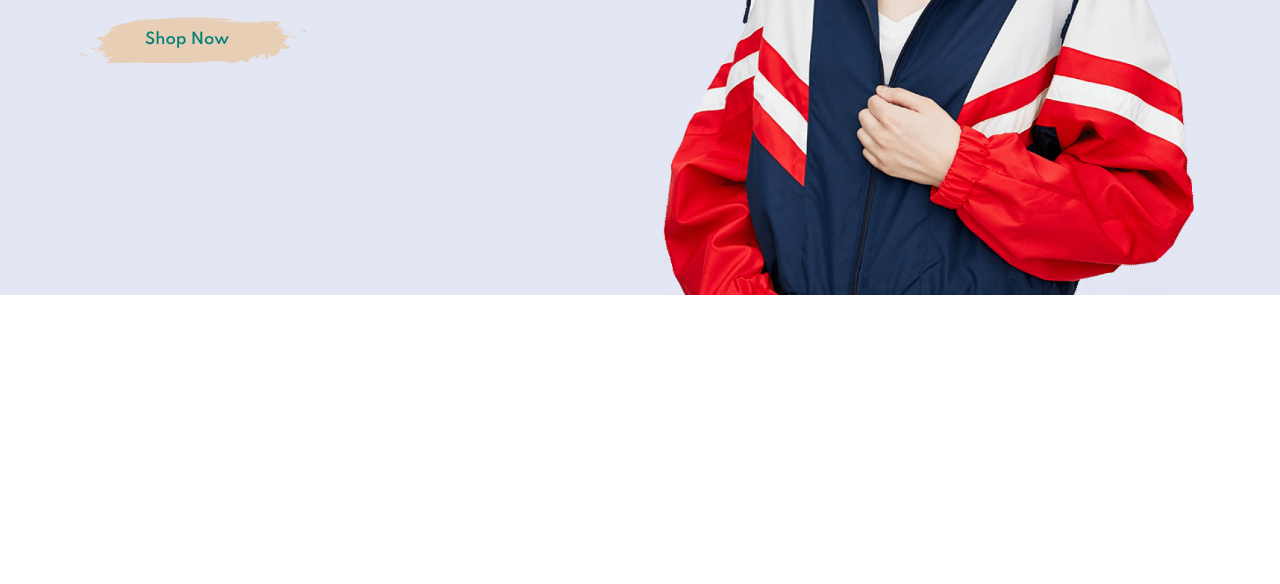
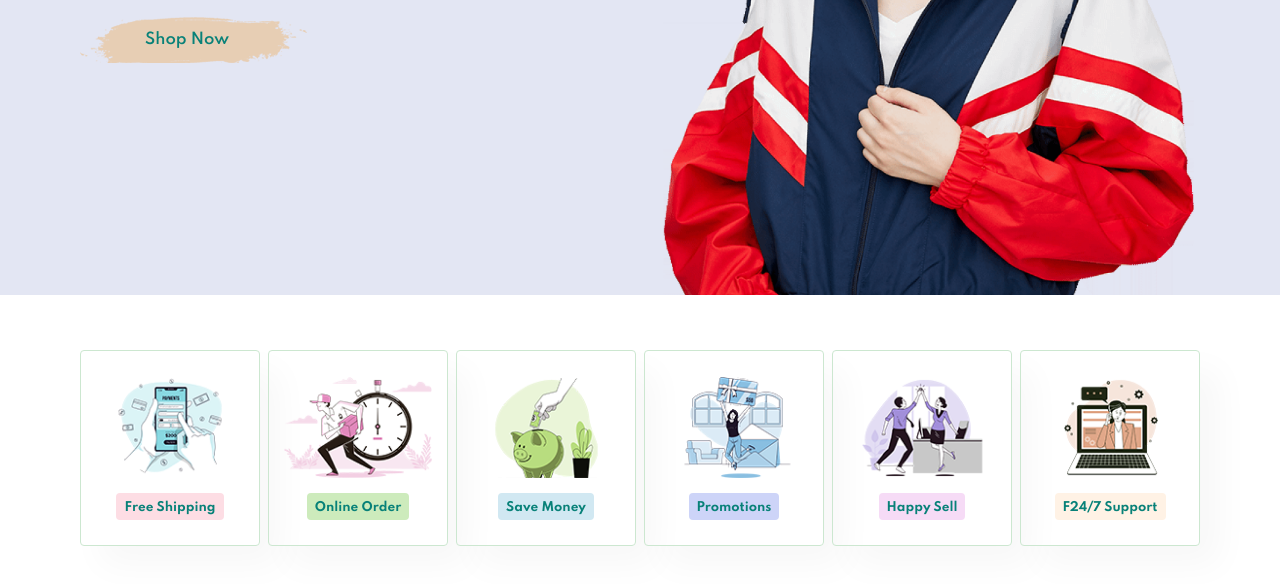
Before and after one commit to GustavoMarialva/Cara-Ecommerce, a plain HTML site: page index.html in a window 1280 px wide. Shown: the part 510-1094 px from the top of the page. Before the commit the page ends 805 px from the top, so only its background shows below. Drawn offline with Linux system fonts and the light colour scheme.

Commit message:
adiciona section features

```diff
--- a/css/style.css
+++ b/css/style.css
@@ -132,3 +132,56 @@ body {
   font-size: 15px;
   font-weight: 600;
 }
+
+.features {
+  display: flex;
+  align-items: center;
+  justify-content: space-between;
+  flex-wrap: nowrap;
+}
+
+.features__box {
+  width: 180px;
+  text-align: center;
+  padding: 25px 15px;
+  box-shadow: 20px 20px 34px rgb(0, 0, 0, 0.03);
+  border: 1px solid #cce7d0;
+  border-radius: 4px;
+  margin: 15px 0;
+}
+
+.features__box:hover {
+  box-shadow: 10px 10px 54px rgb(70, 62, 221, 0.1);
+}
+
+.features__text {
+  display: inline-block;
+  padding: 9px 8px 6px 8px;
+  line-height: 1;
+  border-radius: 4px;
+  color: #088178;
+}
+
+.features__text-color1 {
+  background-color: #fddde4;
+}
+.features__text-color2 {
+  background-color: #cdebbc;
+}
+.features__text-color3 {
+  background-color: #d1e8f2;
+}
+.features__text-color4 {
+  background-color: #cdd4f8;
+}
+.features__text-color5 {
+  background-color: #f6dbf6;
+}
+.features__text-color6 {
+  background-color: #fff2e5;
+}
+
+.features__img {
+  width: 100%;
+  margin-bottom: 10px;
+}
--- a/index.html
+++ b/index.html
@@ -29,13 +29,40 @@
         </div>
       </nav>
 
-      <section class="hero">
+      <header class="hero">
         <h4>Trade-in-offer</h4>
         <h2 >Super value deals</h2>
         <h1 class="text-color">On all products</h1>
         <p>Save more with coupons & up to 70% off!</p>
         <button>Shop Now</button>
+      </header>
+      <section class="features section-p1">
+        <div class="features__box">
+          <img class="features__img" src="img/features/f1.png" alt="">
+          <h6 class="features__text features__text-color1">Free Shipping</h6>
+        </div>
+        <div class="features__box">
+          <img class="features__img" src="img/features/f2.png" alt="">
+          <h6 class="features__text features__text-color2">Online Order</h6>
+        </div>
+        <div class="features__box">
+          <img class="features__img" src="img/features/f3.png" alt="">
+          <h6 class="features__text features__text-color3">Save Money</h6>
+        </div>
+        <div class="features__box">
+          <img class="features__img" src="img/features/f4.png" alt="">
+          <h6 class="features__text features__text-color4">Promotions</h6>
+        </div>
+        <div class="features__box">
+          <img class="features__img" src="img/features/f5.png" alt="">
+          <h6 class="features__text features__text-color5">Happy Sell</h6>
+        </div>
+        <div class="features__box">
+          <img class="features__img" src="img/features/f6.png" alt="">
+          <h6 class="features__text features__text-color6">F24/7 Support</h6>
+        </div>
       </section>
+
     <script src="./src/index.js"></script>
   </body>
 </html>
```
